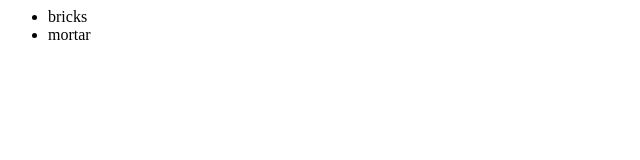
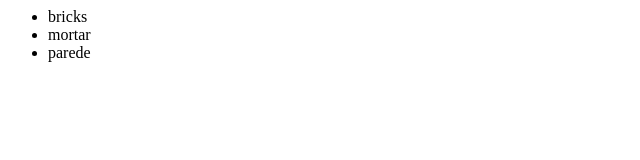
Before and after one commit to rodolfolessa93/Testando, a plain HTML site: page index.html in a window 1280 px wide. Shown: the full height of the page, 0-640 px from the left. Drawn offline with Linux system fonts and the light colour scheme.

Commit message:
index.html adaptado

```diff
--- a/index.html
+++ b/index.html
@@ -4,6 +4,7 @@
 			<ul>
 				<li>bricks</li>
 				<li>mortar</li>
+				<li>parede</li>
 			</ul>
 		</div>
 	</body>
```
